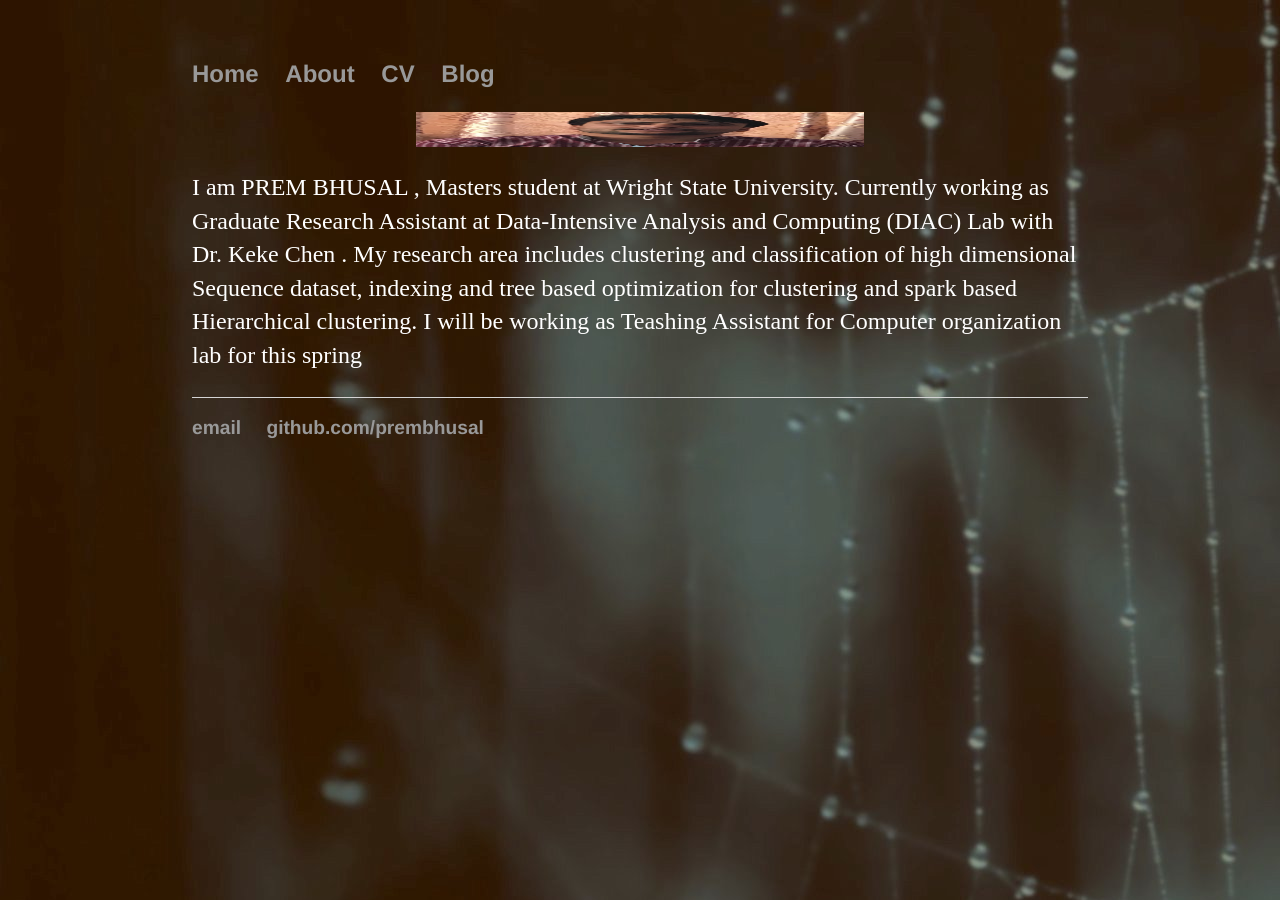
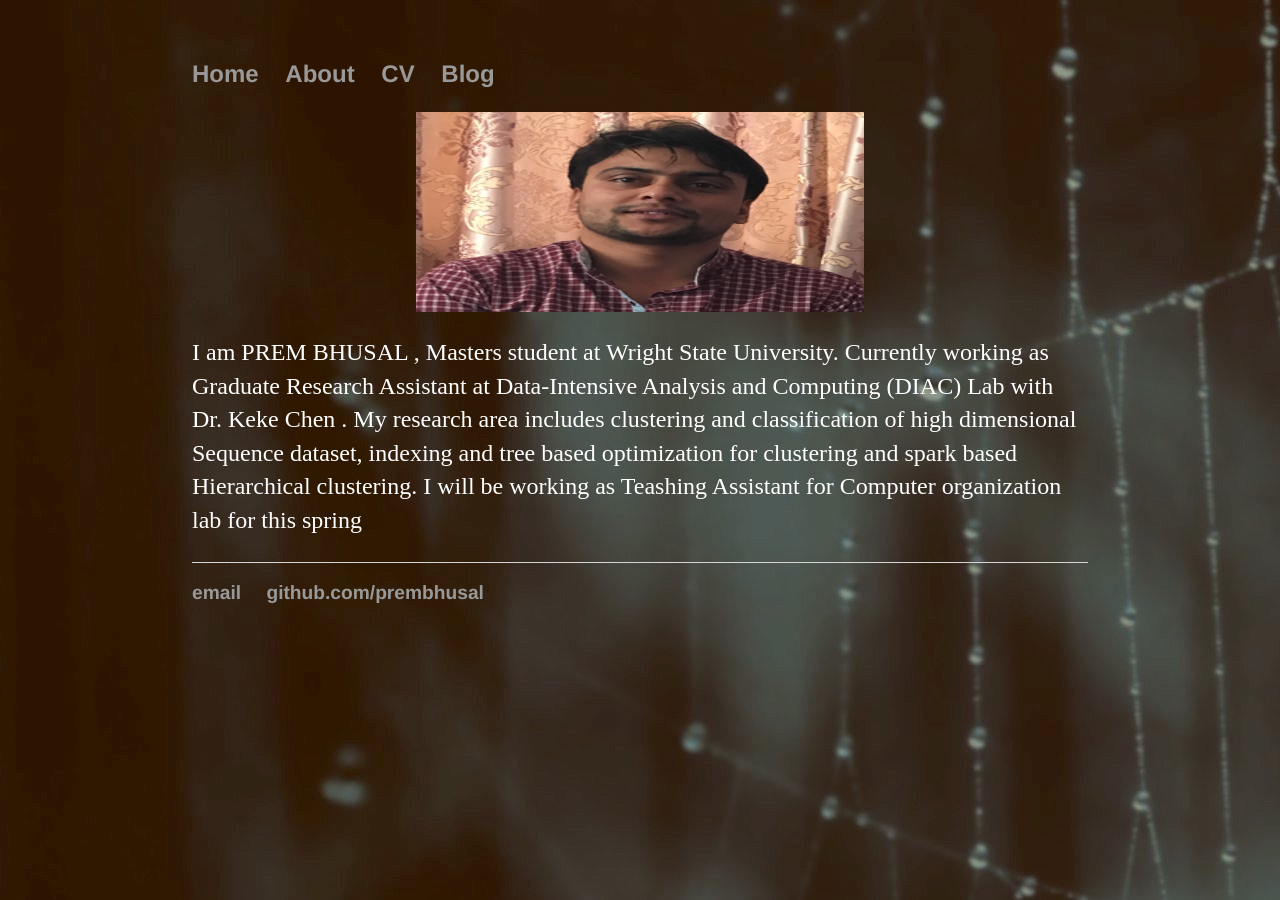
Before and after one commit to prembhusal/prembhusalWebsite, a Jekyll site: the page built from index.html, in a window 1280 px wide. Built offline with Jekyll 4.4.1, drawn with Linux system fonts in a browser that asks for light colours.

Commit message:
Update index.html

```diff
--- a/index.html
+++ b/index.html
@@ -4,7 +4,7 @@ title: prembhusal
 ---
 <div class="blurb">
 
-	<img src="/img/prem.jpg" alt="HTML5 Icon" class ="center" height="35px">
+	<img src="/img/prem.jpg" alt="HTML5 Icon" class ="center" width = "100px" height="200px">
 	<p>I am PREM BHUSAL , Masters student at  Wright State University. Currently  working as Graduate Research Assistant at
 	Data-Intensive Analysis and Computing (DIAC) Lab with Dr. Keke Chen . My research area includes clustering
 	and classification of high dimensional Sequence dataset, indexing and tree based optimization for clustering and spark based
```
